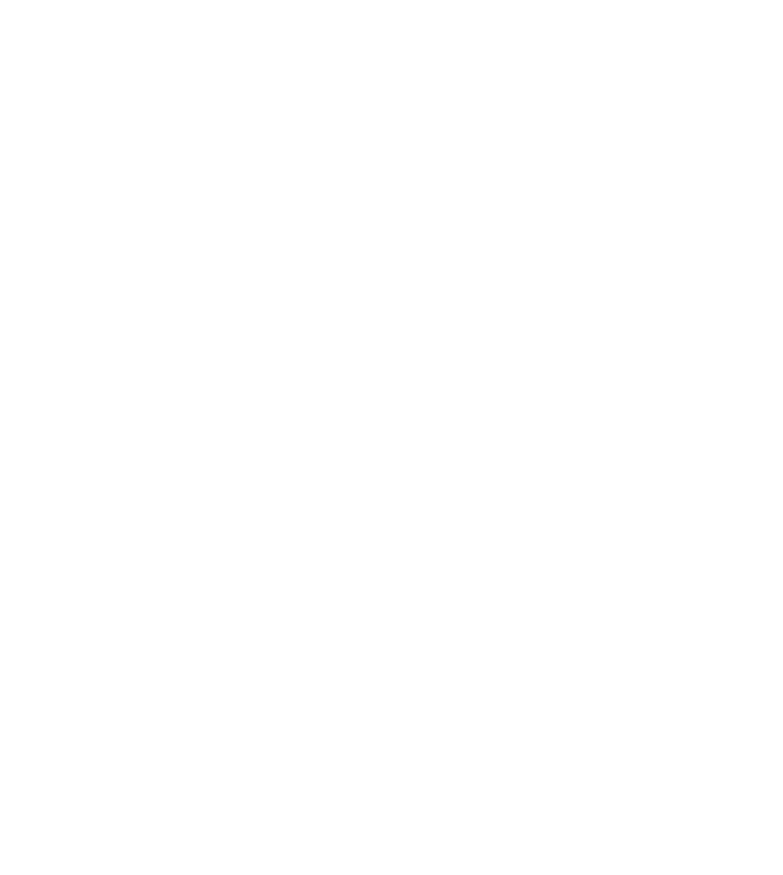
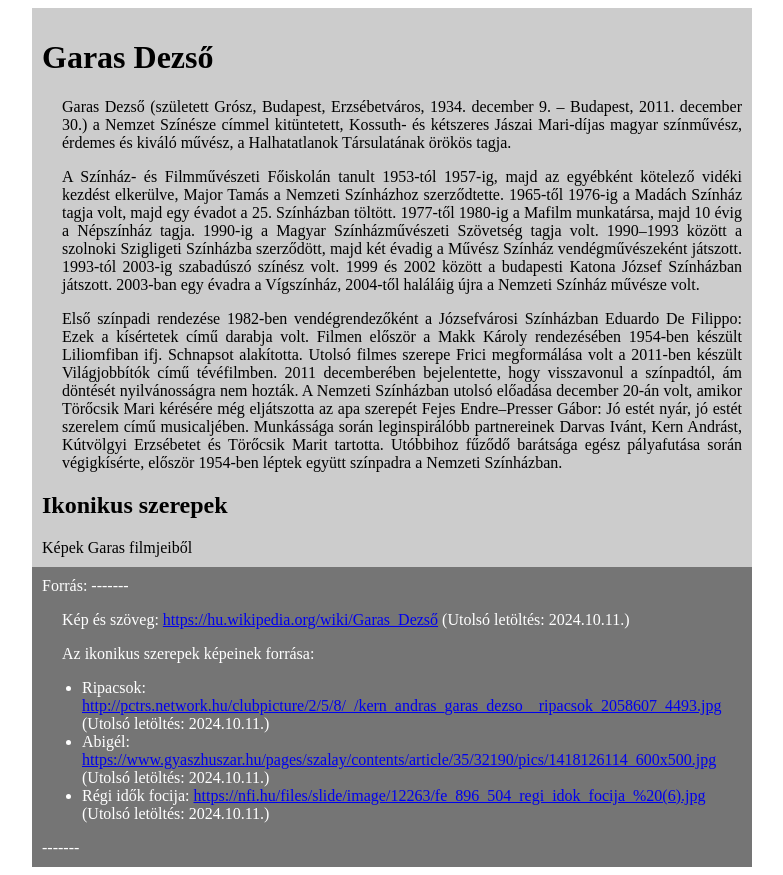
Before and after one commit to pisti72/Luca_erettsegi, a PHP site: page /garas.html in a window 1280 px wide. Before the commit the part shown is empty. Shown: the whole page, without its empty margins (248-1031 px from the left). Before the commit the page ends 800 px from the top, so only its background shows below. Run offline with PHP 8.4, Linux system fonts and the light colour scheme.

Commit message:
garas  elkezdve

```diff
--- a/Weboldal/2025_maj_emelt/1A_Garas_Dezso/garas.html
+++ b/Weboldal/2025_maj_emelt/1A_Garas_Dezso/garas.html
@@ -4,8 +4,31 @@
     <meta charset="UTF-8">
     <meta name="viewport" content="width=device-width, initial-scale=1.0">
     <link rel="stylesheet" type="text/css" href="stilus.css">
+    <title>Garas Dezső</title>
 </head>
 <body>
+    <div class="tartalom">
+        <h1>Garas Dezső</h1>
 
+<p>Garas Dezső (született Grósz, Budapest, Erzsébetváros, 1934. december 9. – Budapest, 2011. december 30.) a Nemzet Színésze címmel kitüntetett, Kossuth- és kétszeres Jászai Mari-díjas magyar színművész, érdemes és kiváló művész, a Halhatatlanok Társulatának örökös tagja.</p>
+<p>A Színház- és Filmművészeti Főiskolán tanult 1953-tól 1957-ig, majd az egyébként kötelező vidéki kezdést elkerülve, Major Tamás a Nemzeti Színházhoz szerződtette. 1965-től 1976-ig a Madách Színház tagja volt, majd egy évadot a 25. Színházban töltött. 1977-től 1980-ig a Mafilm munkatársa, majd 10 évig a Népszínház tagja. 1990-ig a Magyar Színházművészeti Szövetség tagja volt. 1990–1993 között a szolnoki Szigligeti Színházba szerződött, majd két évadig a Művész Színház vendégművészeként játszott. 1993-tól 2003-ig szabadúszó színész volt. 1999 és 2002 között a budapesti Katona József Színházban játszott. 2003-ban egy évadra a Vígszínház, 2004-től haláláig újra a Nemzeti Színház művésze volt.</p>
+<p>Első színpadi rendezése 1982-ben vendégrendezőként a Józsefvárosi Színházban Eduardo De Filippo: Ezek a kísértetek című darabja volt. Filmen először a Makk Károly rendezésében 1954-ben készült Liliomfiban ifj. Schnapsot alakította. Utolsó filmes szerepe Frici megformálása volt a 2011-ben készült Világjobbítók című tévéfilmben. 2011 decemberében bejelentette, hogy visszavonul a színpadtól, ám döntését nyilvánosságra nem hozták. A Nemzeti Színházban utolsó előadása december 20-án volt, amikor Törőcsik Mari kérésére még eljátszotta az apa szerepét Fejes Endre–Presser Gábor: Jó estét nyár, jó estét szerelem című musicaljében. Munkássága során leginspirálóbb partnereinek Darvas Ivánt, Kern Andrást, Kútvölgyi Erzsébetet és Törőcsik Marit tartotta. Utóbbihoz fűződő barátsága egész pályafutása során végigkísérte, először 1954-ben léptek együtt színpadra a Nemzeti Színházban.</p>
+
+<h2>Ikonikus szerepek</h2>
+
+Képek Garas filmjeiből
+    </div>
+    <div class="forras">
+        Forrás:
+-------
+        <p>Kép és szöveg: <a href="https://hu.wikipedia.org/wiki/Garas_Dezső">https://hu.wikipedia.org/wiki/Garas_Dezső</a> (Utolsó letöltés: 2024.10.11.)</p>
+        <p>Az ikonikus szerepek képeinek forrása:</p>
+        <ul>
+            <li>Ripacsok: <a href="http://pctrs.network.hu/clubpicture/2/5/8/_/kern_andras_garas_dezso__ripacsok_2058607_4493.jpg">http://pctrs.network.hu/clubpicture/2/5/8/_/kern_andras_garas_dezso__ripacsok_2058607_4493.jpg</a> (Utolsó letöltés: 2024.10.11.)</li>
+            <li>Abigél: <a href="https://www.gyaszhuszar.hu/pages/szalay/contents/article/35/32190/pics/1418126114_600x500.jpg">https://www.gyaszhuszar.hu/pages/szalay/contents/article/35/32190/pics/1418126114_600x500.jpg</a> (Utolsó letöltés: 2024.10.11.)</li>
+            <li>Régi idők focija: <a href="https://nfi.hu/files/slide/image/12263/fe_896_504_regi_idok_focija_%20(6).jpg">https://nfi.hu/files/slide/image/12263/fe_896_504_regi_idok_focija_%20(6).jpg</a> (Utolsó letöltés: 2024.10.11.)</li>
+        </ul>
+-------
+    </div>
 </body>
 </html>
--- a/Weboldal/2025_maj_emelt/1A_Garas_Dezso/stilus.css
+++ b/Weboldal/2025_maj_emelt/1A_Garas_Dezso/stilus.css
@@ -1,11 +1,28 @@
+body{
+    font-family: 'Times New Roman', Times, serif;
+    /*margin: 0;*/
+}
+
 .tartalom {
+    background-color: #ccc;
+    color: black;
+    width: 700px;
+    margin: 0 auto;
+    padding: 10px;
 }
 
 .forras {
     clear:both;
+    background-color: #757575;
+    color: white;
+    width: 700px;
+    margin: 0 auto;
+    padding: 10px;
 }
 
 p {
+    text-align: justify;
+    padding-left: 20px;
 }
 
 img.elsok {
```
Also changed, not shown: Weboldal/2025_maj_emelt/1A_Garas_Dezso/szerepek.jpg (added).
